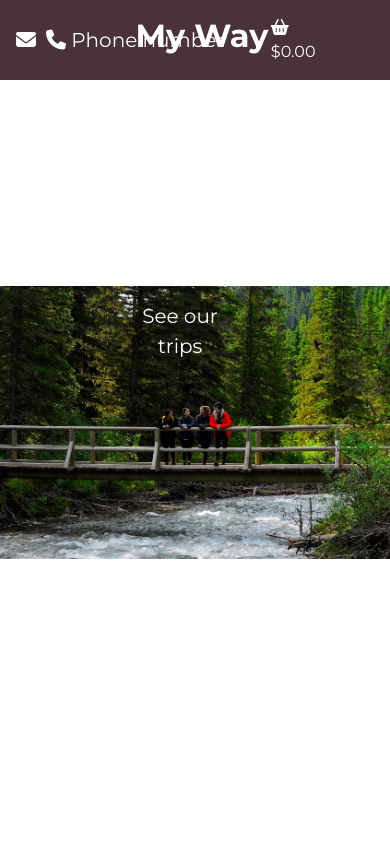
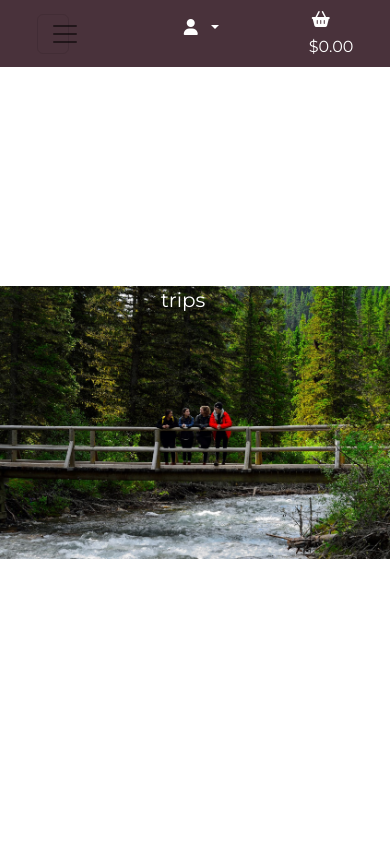
Before and after one commit to tdawes93/MyWay, a Django app: page / in a window 390 px wide. Run offline with Django 4.2, Linux system fonts and the light colour scheme; some libraries are stand-ins or nearby versions.

Commit message:
Add hamburger icon for mobile and tablet screens and fix navbar styling issue

```diff
--- a/home/templates/home/index.html
+++ b/home/templates/home/index.html
@@ -9,10 +9,10 @@
         <div class="col hero-img">
             <div class="row centered justify-content-center w-100 text-white">
                 <div class="col-5 mt-5">
-                    <h1 class="px-auto text-center">Send me on My Way</h1>
+                    <h1 class="px-auto text-center">Send me on <strong>myway</strong></h1>
                     <div class="my-4">
                         <h4 class="px-auto text-center">
-                            <a href="" class="btn btn-lg text-white ">See our trips</a>
+                            <a href="" class="btn btn-lg text-white">See our trips</a>
                         </h4>
                     </div>
                 </div>
--- a/static/css/base.css
+++ b/static/css/base.css
@@ -13,11 +13,11 @@ body {
     background-color: #49323b;
 }
 
-a {
+.nav-list {
     color: #fff;
 }
 
-a:hover {
+.nav-list:hover {
     color: #3a6700;
 }
 
@@ -27,3 +27,11 @@ a:hover {
     left: 50%;
     transform: translate(-50%, -50%);
   }
+
+.icon {
+    align-items: center;
+    display: inline-flex;
+    justify-content: center;
+    height: 1.5rem;
+    width: 1.5rem;
+}
--- a/templates/base.html
+++ b/templates/base.html
@@ -13,8 +13,8 @@
     {% endblock %}
 
     {% block corecss %}
-    <link rel="stylesheet" href="https://cdn.jsdelivr.net/npm/bootstrap@4.6.2/dist/css/bootstrap.min.css"
-        integrity="sha384-xOolHFLEh07PJGoPkLv1IbcEPTNtaed2xpHsD9ESMhqIYd0nLMwNLD69Npy4HI+N" crossorigin="anonymous">
+    <link href="https://cdn.jsdelivr.net/npm/bootstrap@5.2.0/dist/css/bootstrap.min.css" rel="stylesheet"
+        integrity="sha384-gH2yIJqKdNHPEq0n4Mqa/HGKIhSkIHeL5AyhkYV8i59U5AR6csBvApHHNl/vI1Bx" crossorigin="anonymous">
     <link rel="preconnect" href="https://fonts.googleapis.com">
     <link rel="preconnect" href="https://fonts.gstatic.com" crossorigin>
     <link
@@ -29,8 +29,8 @@
     {% block corejs %}
     <script src="https://cdn.jsdelivr.net/npm/jquery@3.5.1/dist/jquery.min.js"
         integrity="sha256-9/aliU8dGd2tb6OSsuzixeV4y/faTqgFtohetphbbj0=" crossorigin="anonymous"></script>
-    <script src="https://cdn.jsdelivr.net/npm/bootstrap@4.6.2/dist/js/bootstrap.bundle.min.js"
-        integrity="sha384-Fy6S3B9q64WdZWQUiU+q4/2Lc9npb8tCaSX9FK7E8HnRr0Jz8D6OP9dO5Vg3Q9ct" crossorigin="anonymous">
+    <script src="https://cdn.jsdelivr.net/npm/bootstrap@5.2.0/dist/js/bootstrap.bundle.min.js"
+        integrity="sha384-A3rJD856KowSb7dwlZdYEkO39Gagi7vIsF0jrRAoQmDKKtQBHUuLZ9AsSv4jD4Xa" crossorigin="anonymous">
     </script>
     <script src="https://kit.fontawesome.com/1624509f34.js" crossorigin="anonymous"></script>
     {% endblock %}
@@ -42,24 +42,28 @@
 </head>
 
 <body>
-    <header>
-        <nav class="navbar navbar-expand-lg fixed-top">
-            <div class="container-fluid">
-                <div class="row w-100 align-items-center">
-                    <div class="col-1 text-center">
-                        <a href="#" class="navbar-brand"><i class="fa-solid fa-envelope"></i></a>
+    <header class="container-fluid fixed-top mx-0 px-0">
+        <nav class="navbar navbar-expand-lg">
+            <div class="row w-100 d-flex align-items-center">
+                <button class="navbar-toggler col-1 justify-content-center px-auto mx-auto" type="button" data-bs-toggle="collapse"
+                    data-bs-target="#navbarSupportedContent" aria-controls="navbarSupportedContent"
+                    aria-expanded="false" aria-label="Toggle navigation">
+                    <span class="navbar-toggler-icon nav-list"></span>
+                </button>
+                <div class="col-1 text-center collapse navbar-collapse justify-content-center" id="navbarSupportedContent">
+                    <a href="#" class="navbar-brand nav-list px-auto mx-auto"><i class="fa-solid fa-envelope"></i></a>
                 </div>
-                    <div class="col-3 text-center ">
-                        <a href="#" class="navbar-brand"><i class="fa-solid fa-phone"></i> Phone number</a>
+                <div class="col-3 text-center collapse navbar-collapse justify-content-center" id="navbarSupportedContent">
+                    <a href="#" class="navbar-brand nav-list px-auto mx-auto"><i class="fa-solid fa-phone"></i> Phone number</a>
                 </div>
-                    <div class="col-4 text-center">
-                        <a class="navbar-brand" href="{% url 'homepage' %}">
-                            <h2><strong>My Way</strong></h2>
+                <div class="d-none d-md-block col-4 text-center">
+                    <a class="navbar-brand nav-list px-auto mx-auto" href="{% url 'homepage' %}">
+                        <h2 class=""><strong>myway</strong></h2>
                     </a>
                 </div>
-                    <div class="collapse navbar-collapse col-2 text-center" id="navbarSupportedContent">
+                <div class="collapse navbar-collapse col-2 text-center justify-content-center" id="navbarSupportedContent">
                     <div class="nav-item dropdown">
-                            <a class="nav-link dropdown-toggle" href="#" role="button" data-toggle="dropdown"
+                        <a class="nav-link dropdown-toggle nav-list px-auto mx-auto" href="#" role="button" data-bs-toggle="dropdown"
                             aria-expanded="false">Tours</a>
                         <ul class="dropdown-menu">
                             <li><a class="dropdown-item" href="#">Name of tour</a></li>
@@ -68,11 +72,11 @@
                         </ul>
                     </div>
                 </div>
-                    <div class="collapse navbar-collapse col-1 text-center" id="navbarSupportedContent">
+                <div class="col-1 text-center mx-auto justify-content-center">
                     <ul class="navbar-nav me-auto mb-2 mb-lg-0">
                         <li class="nav-item dropdown">
-                                <a class="nav-link dropdown-toggle" href="" role="button" data-toggle="dropdown"
-                                    aria-expanded="false"><i class="fa-solid fa-user"></i>
+                            <a class="nav-link dropdown-toggle nav-list px-auto mx-auto" href="" role="button" data-bs-toggle="dropdown"
+                                aria-expanded="false"><i class="fa-solid fa-user icon"></i>
                                 </i></a>
                             <ul class="dropdown-menu">
                                 {% if request.user.is_authenticated %}
@@ -87,9 +91,9 @@
                         </li>
                     </ul>
                 </div>
-                    <div class="col-1 text-center">
-                        <a class="nav-link" href="" role="button" aria-expanded="false">
-                            <div><i class="fa-solid fa-basket-shopping"></i>
+                <div class="col-1 text-center mx-auto justify-content-center">
+                    <a class="nav-link nav-list px-auto mx-auto" href="" role="button" aria-expanded="false">
+                        <div><i class="fa-solid fa-basket-shopping icon"></i>
                         </div>
                         <p class="my-0"> {% if grand_total %}
                             ${{ grand_total|floatformat:2 }}
@@ -97,7 +101,6 @@
                             $0.00
                             {% endif %}</p>
                     </a>
-                    </div>
                 </div>
             </div>
         </nav>
```
Lines whose indentation alone changed are shown as unchanged.
